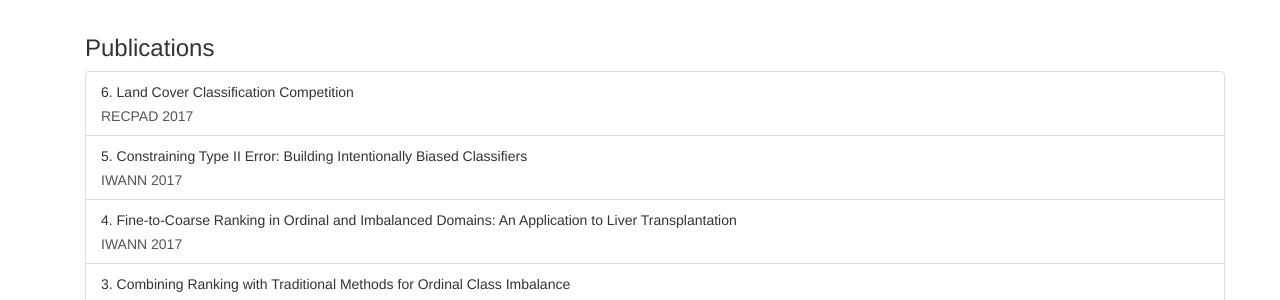
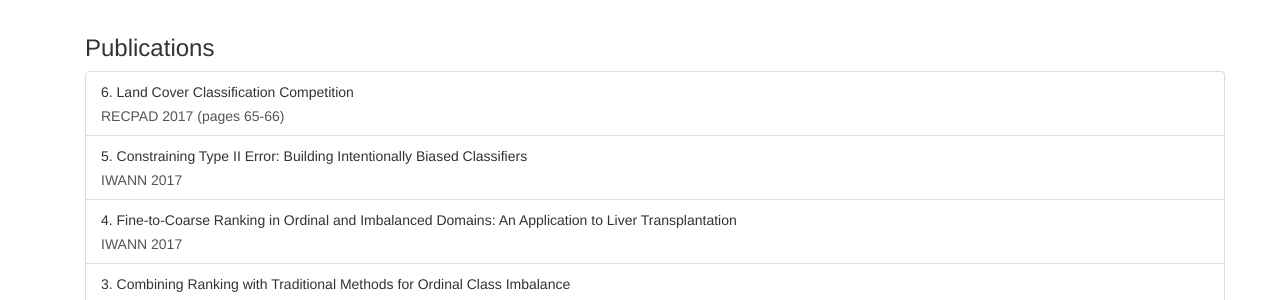
Before and after one commit to rpmcruz/rpmcruz.github.io, a Jekyll site: the page built from work.html, in a window 1280 px wide. Shown: the part 525-825 px from the top of the page. Built offline with Jekyll 4.4.1, drawn with Linux system fonts in a browser that asks for light colours.

Commit message:
Forgot to say the pages numbers

```diff
--- a/work.html
+++ b/work.html
@@ -31,7 +31,7 @@
 <div class="list-group">
 <a class="list-group-item" href="https://drive.google.com/file/d/0B8n5-Y-cA_5KQm1VckFBZDd4b1k/view">
 <p class="list-group-item-heading">6. Land Cover Classification Competition</p>
-<p class="list-group-item-text">RECPAD 2017</p>
+<p class="list-group-item-text">RECPAD 2017 (pages 65-66)</p>
 </a>
 <a class="list-group-item" href="http://vcmi.inescporto.pt/reproducible_research/iwann2017/Type2Error/">
 <p class="list-group-item-heading">5. Constraining Type II Error: Building Intentionally Biased Classifiers</p>
```
